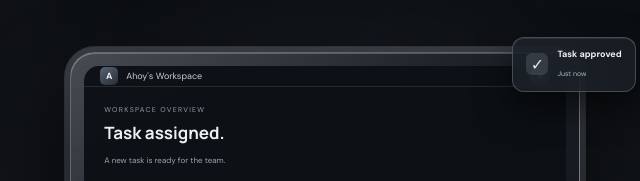
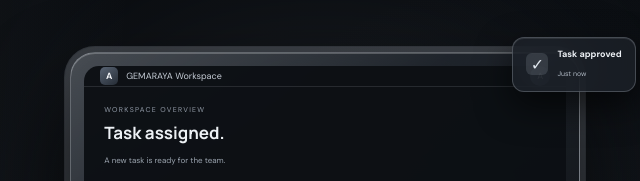
Before and after one commit to zixinxziev/WORKHOYSPACE, a website: page public/index.html in a window 1280 px wide. Shown: the part 173-354 px from the top of the page, 578-1218 px from the left. Drawn offline with Linux system fonts and the light colour scheme; no server answers.

Commit message:
Update index.html

```diff
--- a/public/index.html
+++ b/public/index.html
@@ -27,7 +27,7 @@
         <div class="hero-footnote"><span class="mini-check">✓</span> One workspace. Clear progress. Better teamwork.</div>
       </div>
       <div class="hero-visual"><div class="visual-glow"></div><div class="tablet-shell" id="tablet"><div class="tablet-camera"></div><div class="tablet-screen">
-        <div class="demo-top"><span class="demo-logo">A</span><span>Ahoy's Workspace</span><span class="demo-avatar">A</span></div>
+        <div class="demo-top"><span class="demo-logo">A</span><span>GEMARAYA Workspace</span><span class="demo-avatar">A</span></div>
         <div class="demo-content" id="demoContent"><div class="demo-welcome"><small>WORKSPACE OVERVIEW</small><b>Good morning, Admin.</b><span>Your team's progress at a glance.</span></div>
           <div class="demo-stats"><div><small>Total Tasks</small><b>24</b><i>↗ 12%</i></div><div><small>In Progress</small><b>08</b><i>Active</i></div><div><small>Pending Review</small><b>05</b><i>Needs review</i></div></div>
           <div class="demo-task-head"><b>Recent Tasks</b><small>View all</small></div>
```
